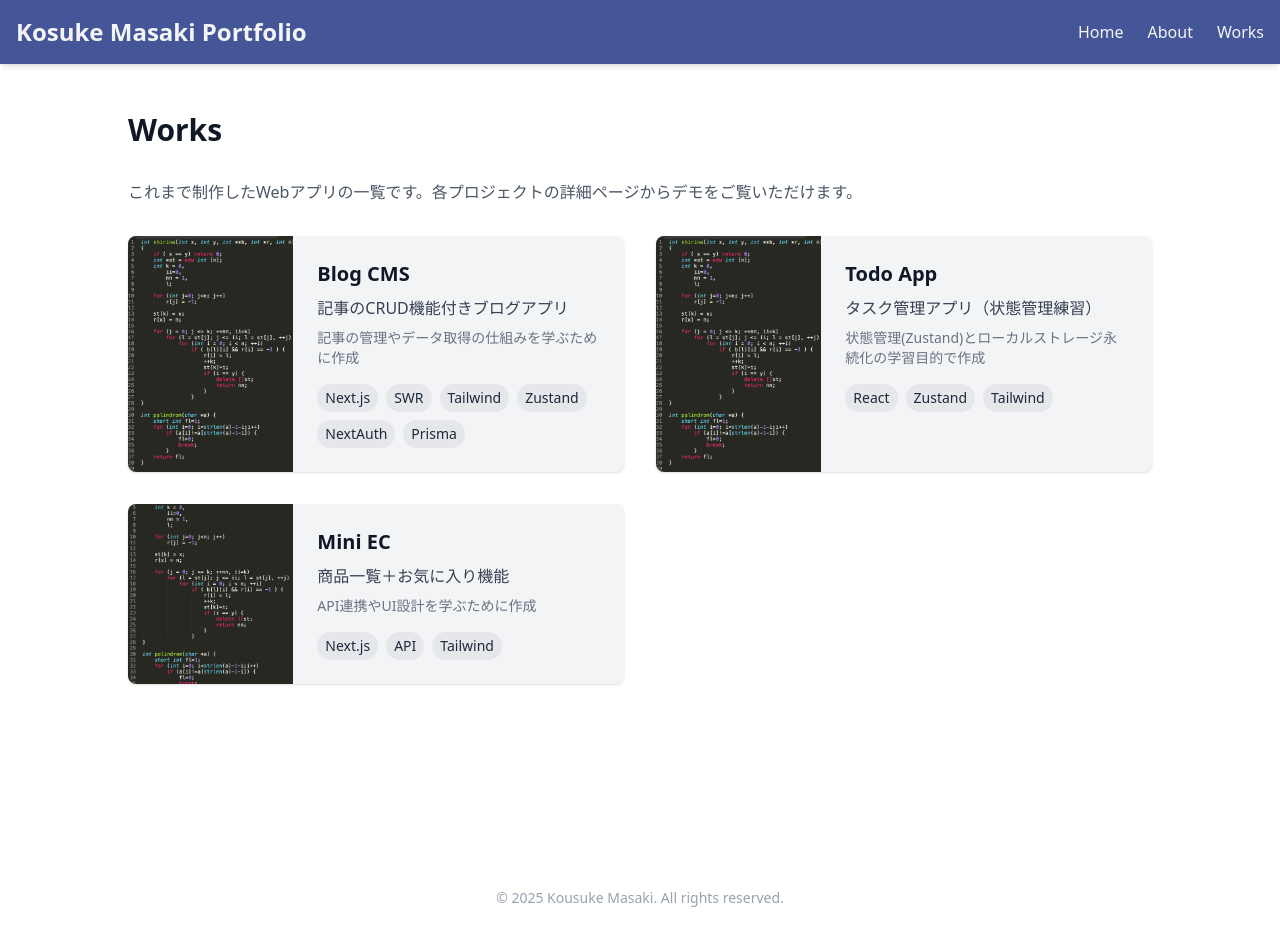
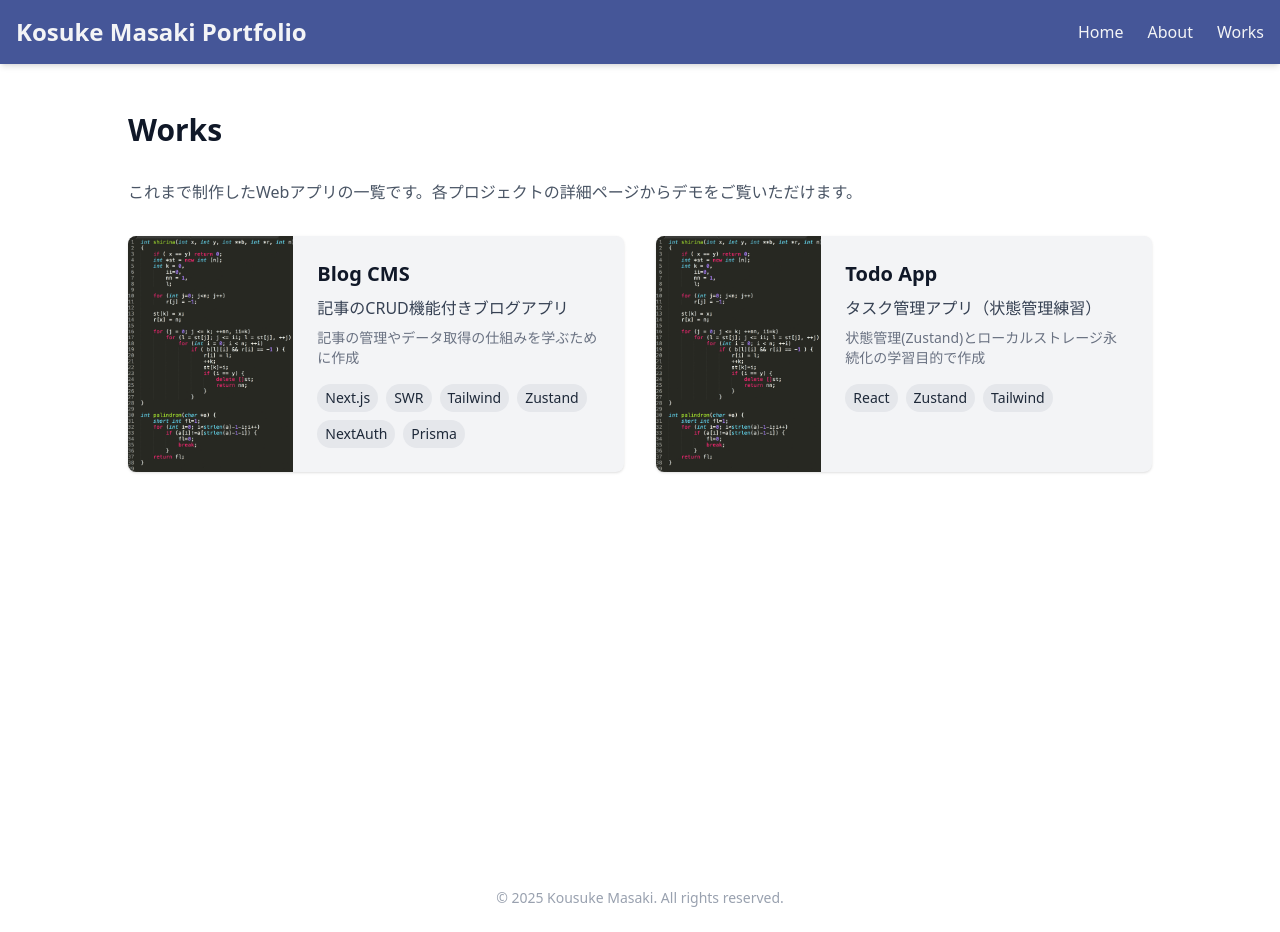
Before and after one commit to kosukemdev/my-app, a Next.js app: page /works in a window 1280 px wide. Built offline with nearby package versions, Linux system fonts and the light colour scheme.

Commit message:
worksエラー解消

```diff
--- a/app/works/page.tsx
+++ b/app/works/page.tsx
@@ -25,15 +25,6 @@ const projects = [
     tech: ["React", "Zustand", "Tailwind"],
     thumbnail: "/thumbnails/sample.png",
     demo: "/works/todo-app",
-  },
-  {
-    title: "Mini EC",
-    slug: "ec-app",
-    description: "商品一覧＋お気に入り機能",
-    reason: "API連携やUI設計を学ぶために作成",
-    tech: ["Next.js", "API", "Tailwind"],
-    thumbnail: "/thumbnails/sample.png",
-    demo: "/works/ec-app",
   },
 ];
 
```
